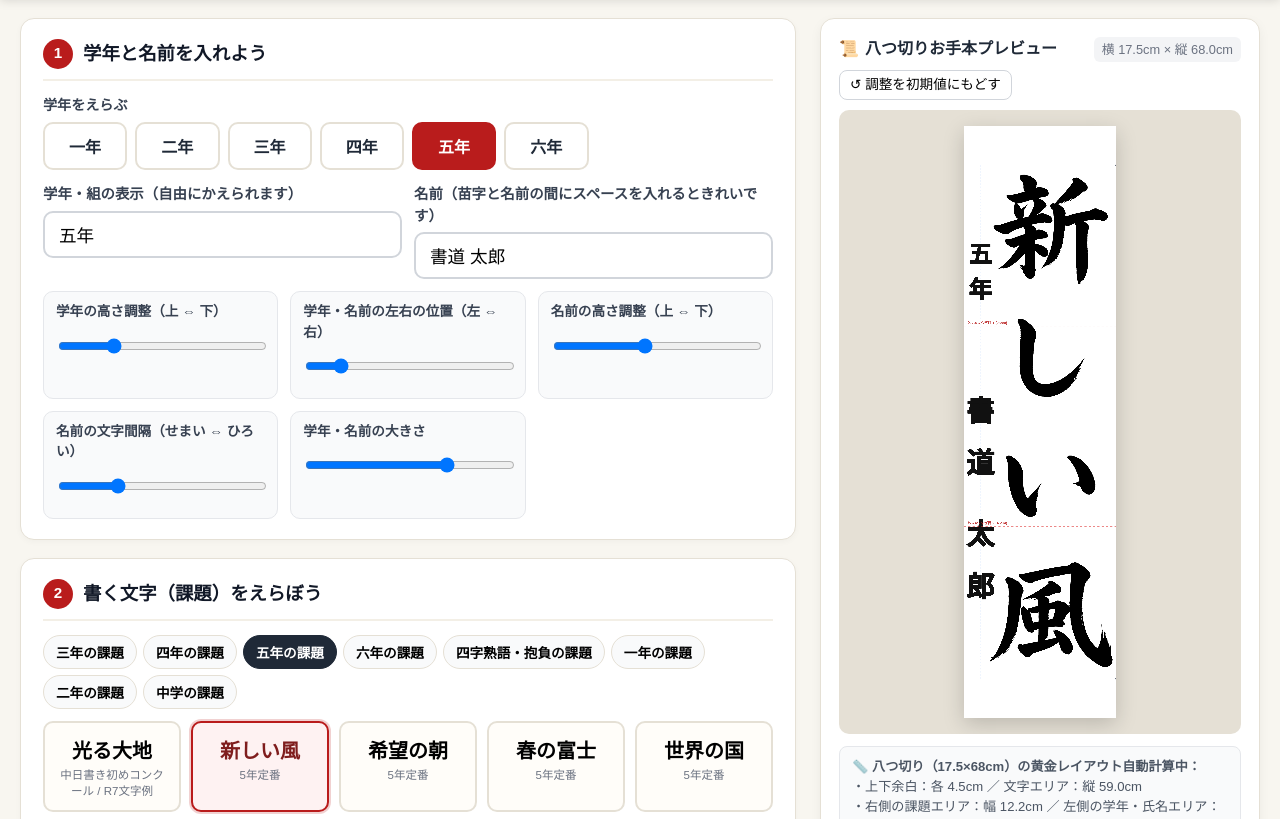
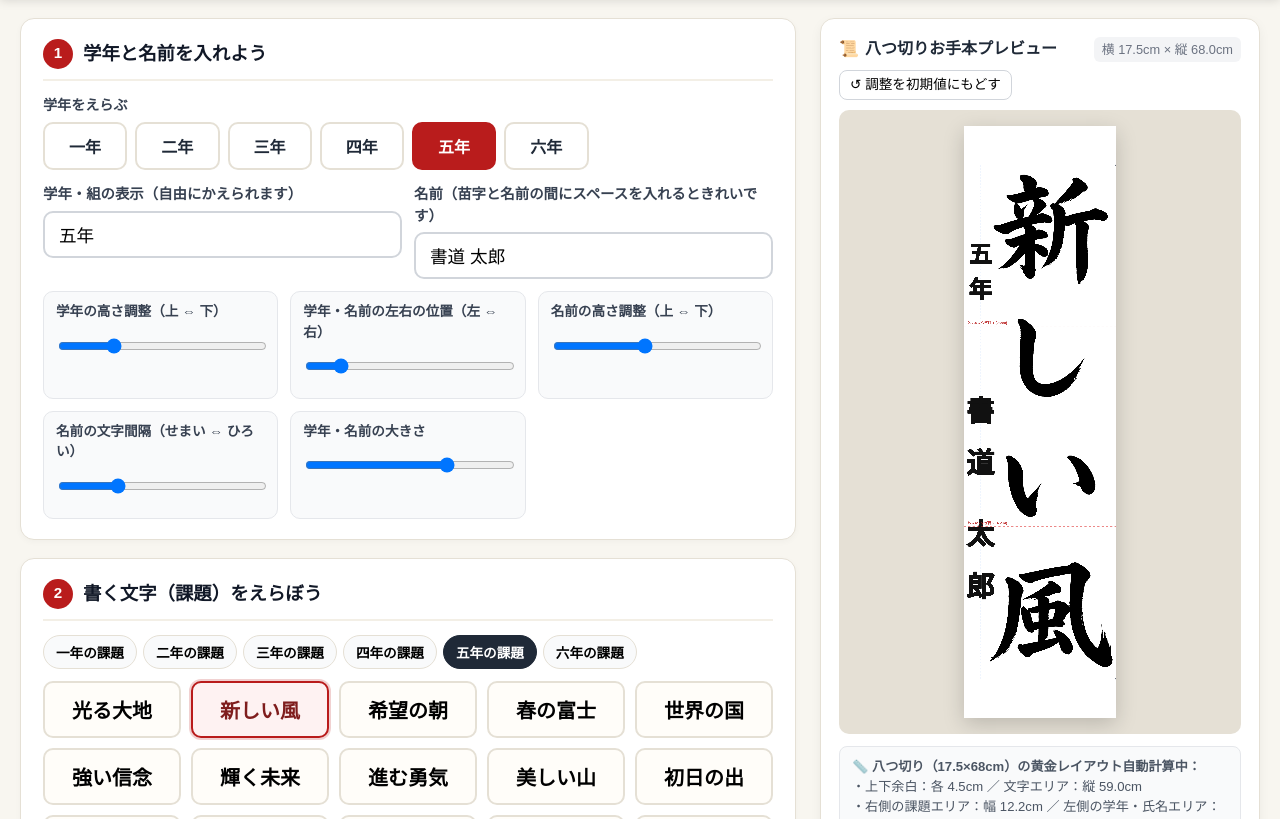
Before and after one commit to yukileno/kakizome-otehon, a plain HTML site: page index.html in a window 1280 px wide. Shown: the part 71-890 px from the top of the page. Drawn offline with Linux system fonts and the light colour scheme; a web font is replaced by a local one.

Commit message:
課題ボタンの補足を削除し学年タブを一年から六年に整理

```diff
--- a/index.html
+++ b/index.html
@@ -267,13 +267,6 @@
       gap: 2px;
     }
 
-    .word-btn span.word-sub {
-      font-size: 0.72rem;
-      color: var(--muted);
-      font-family: sans-serif;
-      font-weight: normal;
-    }
-
     .word-btn:hover {
       border-color: var(--primary);
       background: var(--primary-light);
@@ -752,384 +745,303 @@
     // =========================================================================
     const PRESET_WORDS = {
       "三年": [
-        { word: "お正月", sub: "3年定番" },
-        { word: "つよい子", sub: "3年定番" },
-        { word: "友だち", sub: "3年定番" },
-        { word: "あさ日", sub: "3年定番" },
-        { word: "元気な子", sub: "3年定番" },
-        { word: "美しい心", sub: "3年定番" },
-        { word: "ふじ山", sub: "3年定番" },
-        { word: "はるの空", sub: "3年定番" }
+        { word: "お正月" },
+        { word: "つよい子" },
+        { word: "友だち" },
+        { word: "あさ日" },
+        { word: "元気な子" },
+        { word: "美しい心" },
+        { word: "ふじ山" },
+        { word: "はるの空" }
       ],
       "四年": [
-        { word: "明るい心", sub: "4年定番" },
-        { word: "春の海", sub: "4年定番" },
-        { word: "元気な子", sub: "4年定番" },
-        { word: "流れる星", sub: "4年定番" },
-        { word: "美しい空", sub: "4年定番" },
-        { word: "世界の友", sub: "4年定番" },
-        { word: "光る虹", sub: "4年定番" },
-        { word: "希望の朝", sub: "4年定番" }
+        { word: "明るい心" },
+        { word: "春の海" },
+        { word: "元気な子" },
+        { word: "流れる星" },
+        { word: "美しい空" },
+        { word: "世界の友" },
+        { word: "光る虹" },
+        { word: "希望の朝" }
       ],
       "五年": [
-        { word: "光る大地", sub: "中日書き初めコンクール" },
-        { word: "新しい風", sub: "5年定番" },
-        { word: "希望の朝", sub: "5年定番" },
-        { word: "春の富士", sub: "5年定番" },
-        { word: "世界の国", sub: "5年定番" },
-        { word: "強い信念", sub: "5年定番" },
-        { word: "輝く未来", sub: "5年定番" },
-        { word: "進む勇気", sub: "5年定番" },
-        { word: "美しい山", sub: "5年定番" },
-        { word: "初日の出", sub: "5年定番" },
-        { word: "光る未来", sub: "5年定番" },
-        { word: "春の足音", sub: "5年定番" },
-        { word: "平和な国", sub: "5年定番" },
-        { word: "美しい空", sub: "5年定番" },
-        { word: "明るい心", sub: "5年定番" },
-        { word: "未来の夢", sub: "5年定番" },
-        { word: "希望の道", sub: "5年定番" },
-        { word: "大きな夢", sub: "5年定番" },
-        { word: "新しい道", sub: "5年定番" },
-        { word: "夢の実現", sub: "5年定番" },
-        { word: "希望の光", sub: "5年定番" },
-        { word: "目標達成", sub: "5年定番" },
-        { word: "全力投球", sub: "5年定番" },
-        { word: "有言実行", sub: "5年定番" },
-        { word: "不言実行", sub: "5年定番" },
-        { word: "感謝の心", sub: "5年定番" },
-        { word: "一致団結", sub: "5年定番" }
+        { word: "光る大地" },
+        { word: "新しい風" },
+        { word: "希望の朝" },
+        { word: "春の富士" },
+        { word: "世界の国" },
+        { word: "強い信念" },
+        { word: "輝く未来" },
+        { word: "進む勇気" },
+        { word: "美しい山" },
+        { word: "初日の出" },
+        { word: "光る未来" },
+        { word: "春の足音" },
+        { word: "平和な国" },
+        { word: "美しい空" },
+        { word: "明るい心" },
+        { word: "未来の夢" },
+        { word: "希望の道" },
+        { word: "大きな夢" },
+        { word: "新しい道" },
+        { word: "夢の実現" },
+        { word: "希望の光" },
+        { word: "目標達成" },
+        { word: "全力投球" },
+        { word: "有言実行" },
+        { word: "不言実行" },
+        { word: "感謝の心" },
+        { word: "一致団結" }
       ],
       "六年": [
-        { word: "夢の実現", sub: "6年定番" },
-        { word: "伝統を守る", sub: "6年定番" },
-        { word: "新春の光", sub: "6年定番" },
-        { word: "平和な国", sub: "6年定番" },
-        { word: "強い決意", sub: "6年定番" },
-        { word: "未来の夢", sub: "6年定番" },
-        { word: "感謝の心", sub: "6年定番" },
-        { word: "希望の道", sub: "6年定番" },
-        { word: "春光富士", sub: "6年定番" },
-        { word: "花の新春", sub: "6年定番" },
-        { word: "白雪峰光", sub: "6年定番" },
-        { word: "天光初雪", sub: "6年定番" },
-        { word: "天上大風", sub: "6年定番" },
-        { word: "希望前進", sub: "6年定番" },
-        { word: "天地清新", sub: "6年定番" },
-        { word: "雪花新春", sub: "6年定番" },
-        { word: "東海初光", sub: "6年定番" },
-        { word: "初冬の光", sub: "6年定番" },
-        { word: "飛雪千里", sub: "6年定番" },
-        { word: "初日の光", sub: "6年定番" },
-        { word: "春の天使", sub: "6年定番" },
-        { word: "東天の雲", sub: "6年定番" },
-        { word: "若木の里", sub: "6年定番" },
-        { word: "天地新春", sub: "6年定番" },
-        { word: "南十字星", sub: "6年定番" },
-        { word: "風林火山", sub: "6年定番" },
-        { word: "天地創造", sub: "6年定番" },
-        { word: "希望の光", sub: "6年定番" },
-        { word: "江山春色", sub: "6年定番" },
-        { word: "天地初光", sub: "6年定番" },
-        { word: "白雪春光", sub: "6年定番" },
-        { word: "平和の光", sub: "6年定番" },
-        { word: "天長地久", sub: "6年定番" },
-        { word: "光風動春", sub: "6年定番" }
-      ],
-      "四字熟語・抱負": [
-        { word: "一所懸命", sub: "四字熟語" },
-        { word: "日進月歩", sub: "四字熟語" },
-        { word: "温故知新", sub: "四字熟語" },
-        { word: "初志貫徹", sub: "四字熟語" },
-        { word: "七転八起", sub: "四字熟語" },
-        { word: "切磋琢磨", sub: "四字熟語" },
-        { word: "不言実行", sub: "四字熟語" },
-        { word: "全力投球", sub: "四字熟語" }
+        { word: "夢の実現" },
+        { word: "伝統を守る" },
+        { word: "新春の光" },
+        { word: "平和な国" },
+        { word: "強い決意" },
+        { word: "未来の夢" },
+        { word: "感謝の心" },
+        { word: "希望の道" },
+        { word: "春光富士" },
+        { word: "花の新春" },
+        { word: "白雪峰光" },
+        { word: "天光初雪" },
+        { word: "天上大風" },
+        { word: "希望前進" },
+        { word: "天地清新" },
+        { word: "雪花新春" },
+        { word: "東海初光" },
+        { word: "初冬の光" },
+        { word: "飛雪千里" },
+        { word: "初日の光" },
+        { word: "春の天使" },
+        { word: "東天の雲" },
+        { word: "若木の里" },
+        { word: "天地新春" },
+        { word: "南十字星" },
+        { word: "風林火山" },
+        { word: "天地創造" },
+        { word: "希望の光" },
+        { word: "江山春色" },
+        { word: "天地初光" },
+        { word: "白雪春光" },
+        { word: "平和の光" },
+        { word: "天長地久" },
+        { word: "光風動春" }
       ],
       "一年": [
-        { word: "お日さま", sub: "1・2年" },
-        { word: "あかるい", sub: "1・2年" },
-        { word: "げんき", sub: "1・2年" },
-        { word: "なかよし", sub: "1・2年" },
-        { word: "おしょうがつ", sub: "1・2年" },
-        { word: "はるの空", sub: "1・2年" }
+        { word: "お日さま" },
+        { word: "あかるい" },
+        { word: "げんき" },
+        { word: "なかよし" },
+        { word: "おしょうがつ" },
+        { word: "はるの空" }
       ],
       "二年": [
-        { word: "元気な子", sub: "2年" },
-        { word: "青い空", sub: "2年" },
-        { word: "お正月", sub: "2年" },
-        { word: "あたらしい朝", sub: "2年" },
-        { word: "ともだち", sub: "2年" },
-        { word: "はるの風", sub: "2年" }
-      ],
-      "中学": [
-        { word: "不言実行", sub: "中学定番" },
-        { word: "温故知新", sub: "中学定番" },
-        { word: "初志貫徹", sub: "中学定番" },
-        { word: "無限の力", sub: "中学定番" },
-        { word: "新たな決意", sub: "中学定番" },
-        { word: "早春の風", sub: "中学定番" }
+        { word: "元気な子" },
+        { word: "青い空" },
+        { word: "お正月" },
+        { word: "あたらしい朝" },
+        { word: "ともだち" },
+        { word: "はるの風" }
       ]
     };
 
-    // R7「学年別書き初め文字例」。数字は文字例に含めず、○印をおすすめとして保持。
+    // R7「学年別書き初め文字例」。本文以外の数字・○印は課題に含めない。
     const R7_WORDS = {
   "三年": [
     {
-      "word": "おとし玉",
-      "recommended": true
-    },
-    {
-      "word": "たこ上げ",
-      "recommended": false
-    },
-    {
-      "word": "正月もち",
-      "recommended": true
-    },
-    {
-      "word": "はるの空",
-      "recommended": false
-    },
-    {
-      "word": "生きる力",
-      "recommended": true
-    },
-    {
-      "word": "大きな力",
-      "recommended": false
-    },
-    {
-      "word": "花だより",
-      "recommended": false
-    },
-    {
-      "word": "かぜの音",
-      "recommended": false
-    },
-    {
-      "word": "かるた会",
-      "recommended": false
-    },
-    {
-      "word": "木がらし",
-      "recommended": false
-    },
-    {
-      "word": "初がすみ",
-      "recommended": false
-    },
-    {
-      "word": "ふじの山",
-      "recommended": false
-    },
-    {
-      "word": "はるの光",
-      "recommended": false
-    },
-    {
-      "word": "白いゆき",
-      "recommended": true
-    },
-    {
-      "word": "しろい山",
-      "recommended": true
+      "word": "おとし玉"
+    },
+    {
+      "word": "たこ上げ"
+    },
+    {
+      "word": "正月もち"
+    },
+    {
+      "word": "はるの空"
+    },
+    {
+      "word": "生きる力"
+    },
+    {
+      "word": "大きな力"
+    },
+    {
+      "word": "花だより"
+    },
+    {
+      "word": "かぜの音"
+    },
+    {
+      "word": "かるた会"
+    },
+    {
+      "word": "木がらし"
+    },
+    {
+      "word": "初がすみ"
+    },
+    {
+      "word": "ふじの山"
+    },
+    {
+      "word": "はるの光"
+    },
+    {
+      "word": "白いゆき"
+    },
+    {
+      "word": "しろい山"
     }
   ],
   "四年": [
     {
-      "word": "元気な声",
-      "recommended": false
-    },
-    {
-      "word": "元日の朝",
-      "recommended": true
-    },
-    {
-      "word": "正月の空",
-      "recommended": false
-    },
-    {
-      "word": "初日の出",
-      "recommended": false
-    },
-    {
-      "word": "平和の光",
-      "recommended": true
-    },
-    {
-      "word": "初冬の光",
-      "recommended": false
-    },
-    {
-      "word": "冬の山里",
-      "recommended": false
-    },
-    {
-      "word": "春の小川",
-      "recommended": false
-    },
-    {
-      "word": "元気な子",
-      "recommended": false
-    },
-    {
-      "word": "初日の光",
-      "recommended": false
-    },
-    {
-      "word": "赤い南天",
-      "recommended": true
-    },
-    {
-      "word": "美しい空",
-      "recommended": true
-    },
-    {
-      "word": "山の初光",
-      "recommended": false
-    },
-    {
-      "word": "山川の春",
-      "recommended": false
-    },
-    {
-      "word": "美しい山",
-      "recommended": false
+      "word": "元気な声"
+    },
+    {
+      "word": "元日の朝"
+    },
+    {
+      "word": "正月の空"
+    },
+    {
+      "word": "初日の出"
+    },
+    {
+      "word": "平和の光"
+    },
+    {
+      "word": "初冬の光"
+    },
+    {
+      "word": "冬の山里"
+    },
+    {
+      "word": "春の小川"
+    },
+    {
+      "word": "元気な子"
+    },
+    {
+      "word": "初日の光"
+    },
+    {
+      "word": "赤い南天"
+    },
+    {
+      "word": "美しい空"
+    },
+    {
+      "word": "山の初光"
+    },
+    {
+      "word": "山川の春"
+    },
+    {
+      "word": "美しい山"
     }
   ],
   "五年": [
     {
-      "word": "光る大地",
-      "recommended": false
-    },
-    {
-      "word": "春の子馬",
-      "recommended": false
-    },
-    {
-      "word": "若木の香",
-      "recommended": false
-    },
-    {
-      "word": "早春の光",
-      "recommended": true
-    },
-    {
-      "word": "春の野山",
-      "recommended": false
-    },
-    {
-      "word": "山里の春",
-      "recommended": false
-    },
-    {
-      "word": "平和の里",
-      "recommended": false
-    },
-    {
-      "word": "希望の春",
-      "recommended": false
-    },
-    {
-      "word": "初光の海",
-      "recommended": false
-    },
-    {
-      "word": "初春の光",
-      "recommended": true
-    },
-    {
-      "word": "山里の冬",
-      "recommended": true
-    },
-    {
-      "word": "少年大志",
-      "recommended": false
-    },
-    {
-      "word": "花の新春",
-      "recommended": false
-    },
-    {
-      "word": "新雪の山",
-      "recommended": false
-    },
-    {
-      "word": "東天の雲",
-      "recommended": false
+      "word": "光る大地"
+    },
+    {
+      "word": "春の子馬"
+    },
+    {
+      "word": "若木の香"
+    },
+    {
+      "word": "早春の光"
+    },
+    {
+      "word": "春の野山"
+    },
+    {
+      "word": "山里の春"
+    },
+    {
+      "word": "平和の里"
+    },
+    {
+      "word": "希望の春"
+    },
+    {
+      "word": "初光の海"
+    },
+    {
+      "word": "初春の光"
+    },
+    {
+      "word": "山里の冬"
+    },
+    {
+      "word": "少年大志"
+    },
+    {
+      "word": "花の新春"
+    },
+    {
+      "word": "新雪の山"
+    },
+    {
+      "word": "東天の雲"
     }
   ],
   "六年": [
     {
-      "word": "希望新春",
-      "recommended": false
-    },
-    {
-      "word": "少年大志",
-      "recommended": false
-    },
-    {
-      "word": "春風万里",
-      "recommended": false
-    },
-    {
-      "word": "春待つ心",
-      "recommended": true
-    },
-    {
-      "word": "夢の実現",
-      "recommended": true
-    },
-    {
-      "word": "冬の星座",
-      "recommended": false
-    },
-    {
-      "word": "青雲大志",
-      "recommended": false
-    },
-    {
-      "word": "寒月梅林",
-      "recommended": false
-    },
-    {
-      "word": "新春初光",
-      "recommended": false
-    },
-    {
-      "word": "希望の春",
-      "recommended": true
-    },
-    {
-      "word": "東天新光",
-      "recommended": false
-    },
-    {
-      "word": "春光万里",
-      "recommended": false
-    },
-    {
-      "word": "雪花新春",
-      "recommended": false
-    },
-    {
-      "word": "白雪新春",
-      "recommended": false
-    },
-    {
-      "word": "花の新春",
-      "recommended": false
+      "word": "希望新春"
+    },
+    {
+      "word": "少年大志"
+    },
+    {
+      "word": "春風万里"
+    },
+    {
+      "word": "春待つ心"
+    },
+    {
+      "word": "夢の実現"
+    },
+    {
+      "word": "冬の星座"
+    },
+    {
+      "word": "青雲大志"
+    },
+    {
+      "word": "寒月梅林"
+    },
+    {
+      "word": "新春初光"
+    },
+    {
+      "word": "希望の春"
+    },
+    {
+      "word": "東天新光"
+    },
+    {
+      "word": "春光万里"
+    },
+    {
+      "word": "雪花新春"
+    },
+    {
+      "word": "白雪新春"
+    },
+    {
+      "word": "花の新春"
     }
   ]
 };
     Object.entries(R7_WORDS).forEach(([grade, examples]) => {
       const words = PRESET_WORDS[grade];
-      examples.forEach(({ word, recommended }) => {
-        const sub = "R7文字例" + (recommended ? "・おすすめ ○" : "");
-        const existing = words.find(item => item.word === word);
-        if (existing) existing.sub += " / " + sub;
-        else words.push({ word, sub });
+      examples.forEach(({ word }) => {
+        if (!words.some(item => item.word === word)) words.push({ word });
       });
     });
 
@@ -1196,7 +1108,7 @@
           document.querySelectorAll(".grade-btn").forEach(b => b.classList.remove("active"));
           btn.classList.add("active");
           const g = btn.dataset.grade;
-          document.getElementById("gradeInput").value = g === "中学" ? "一" : g;
+          document.getElementById("gradeInput").value = g;
           if (PRESET_WORDS[g]) {
             currentCategory = g;
             renderCategoryTabs();
@@ -1222,8 +1134,7 @@
     // =========================================================================
     function renderCategoryTabs() {
       const container = document.getElementById("categoryTabs");
-      const categories = [];
-      categories.push("三年", "四年", "五年", "六年", "四字熟語・抱負", "一年", "二年", "中学");
+      const categories = ["一年", "二年", "三年", "四年", "五年", "六年"];
 
       container.innerHTML = "";
       categories.forEach(cat => {
@@ -1255,7 +1166,7 @@
         const hasImage = Boolean(window.GEN_IMAGES && window.GEN_IMAGES[item.word]);
         btn.disabled = !hasImage;
         btn.title = hasImage ? item.word : "筆文字画像を準備中です";
-        btn.innerHTML = `<span>${escapeHtml(item.word)}</span><span class="word-sub">${escapeHtml(item.sub)}${hasImage ? "" : " / 画像準備中"}</span>`;
+        btn.innerHTML = `<span>${escapeHtml(item.word)}</span>`;
         btn.onclick = () => {
           document.getElementById("mainTextInput").value = item.word;
           highlightActiveWordButton();
```
